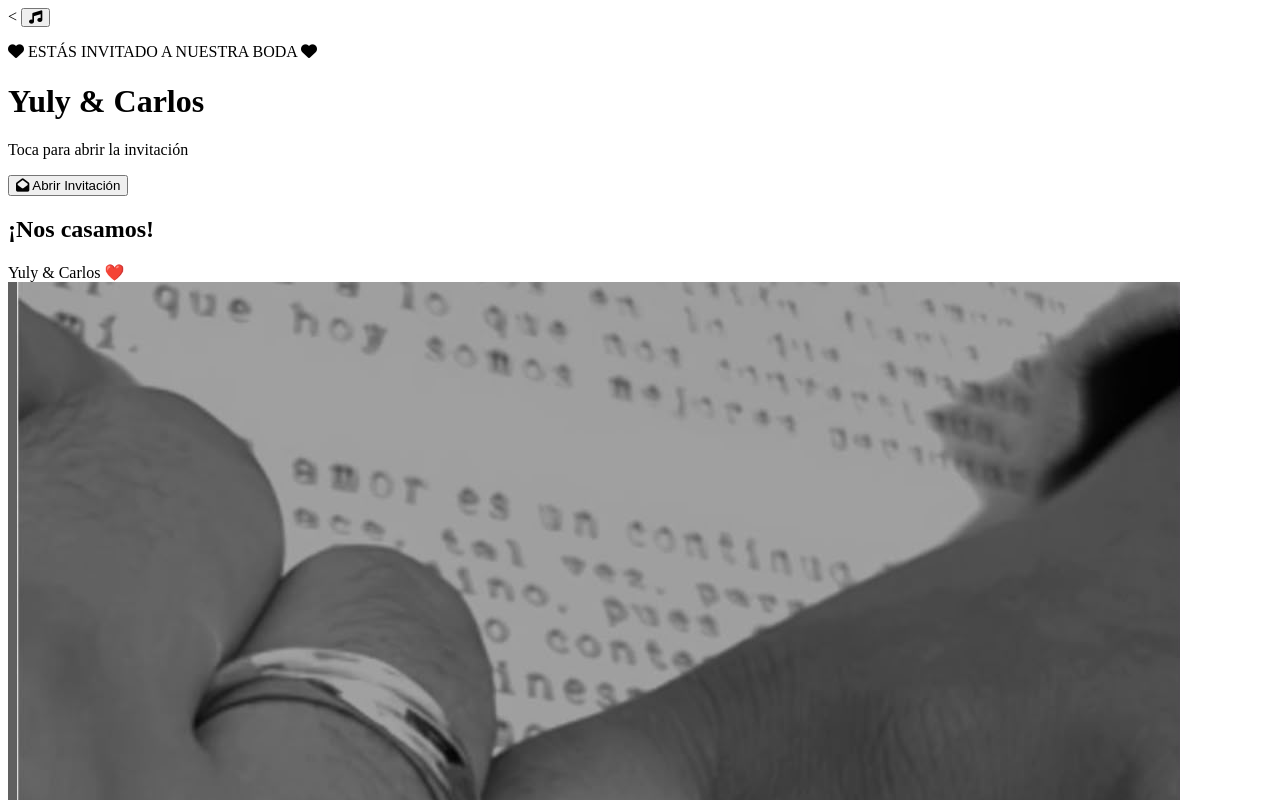
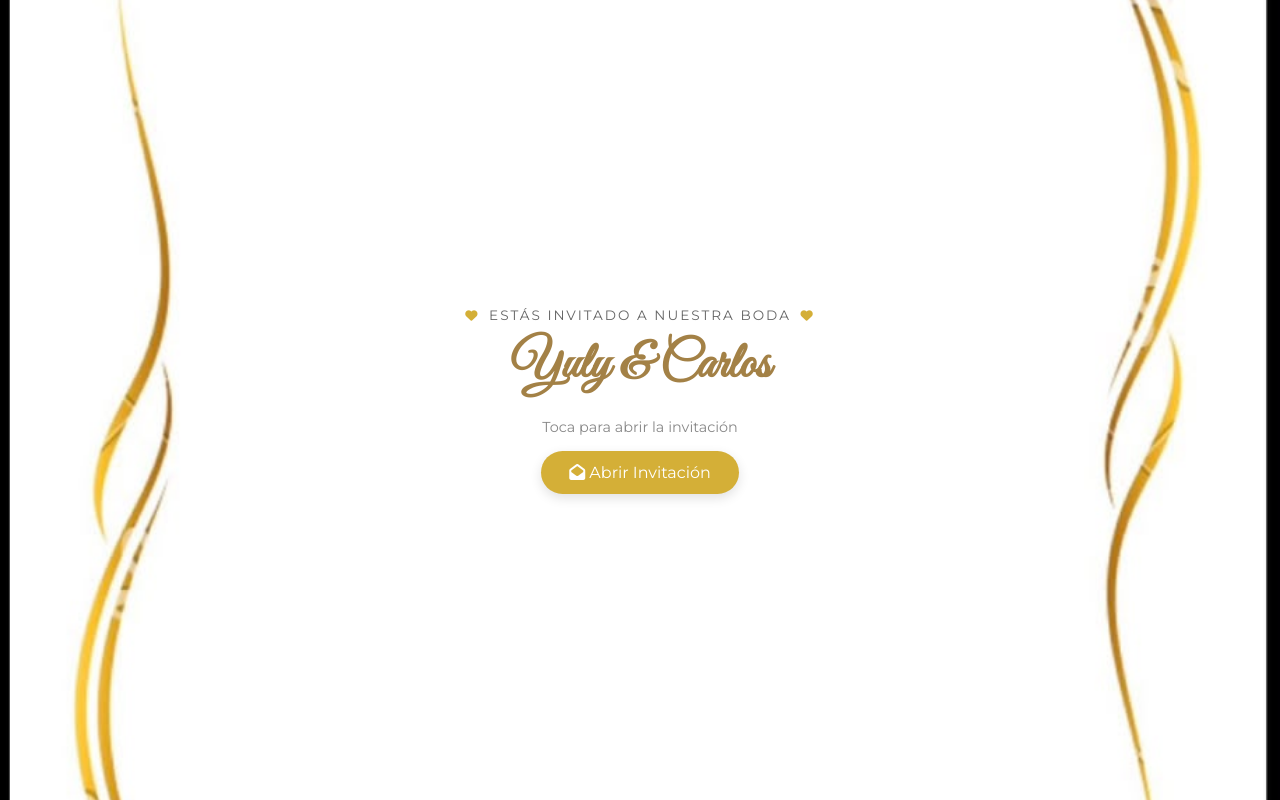
Before and after one commit to daikerdiaz0554-hub/boda-yuly-carlos, a plain HTML site: page index.html in a window 1280 px wide. Shown: the top 800 px of the page. Drawn offline with Linux system fonts and the light colour scheme.

Commit message:
Update style.css

```diff
--- a/style.css
+++ b/style.css
@@ -1,59 +1,230 @@
-document.addEventListener("DOMContentLoaded", () => {
-    const welcomeScreen = document.getElementById("welcome-screen");
-    const openBtn = document.getElementById("open-btn");
-    const bgMusic = document.getElementById("bg-music");
-    const musicBtn = document.getElementById("music-btn");
+/* CONFIGURACIÓN GENERAL */
+* {
+    margin: 0;
+    padding: 0;
+    box-sizing: border-box;
+    font-family: 'Montserrat', sans-serif;
+}
 
-    if (openBtn && welcomeScreen) {
-        openBtn.addEventListener("click", () => {
-            welcomeScreen.classList.add("opened");
-            if (bgMusic) {
-                bgMusic.play().then(() => {
-                    if (musicBtn) musicBtn.innerHTML = '<i class="fas fa-pause"></i>';
-                }).catch((error) => {
-                    console.log("Reproducción automática bloqueada por el navegador:", error);
-                });
-            }
-        });
-    }
+body {
+    background-color: #fdfbf7;
+    color: #333333;
+    display: flex;
+    justify-content: center;
+    align-items: center;
+    min-height: 100vh;
+    overflow-x: hidden;
+}
 
-    if (musicBtn && bgMusic) {
-        musicBtn.addEventListener("click", () => {
-            if (bgMusic.paused) {
-                bgMusic.play();
-                musicBtn.innerHTML = '<i class="fas fa-pause"></i>';
-            } else {
-                bgMusic.pause();
-                musicBtn.innerHTML = '<i class="fas fa-music"></i>';
-            }
-        });
-    }
+/* PANTALLA DE BIENVENIDA A PANTALLA COMPLETA */
+#welcome-screen {
+    position: fixed;
+    top: 0;
+    left: 0;
+    width: 100vw;
+    height: 100vh;
+    background-color: #fdfbf7;
+    background-image: url('marco.jpg');
+    background-size: cover;
+    background-position: center center;
+    background-repeat: no-repeat;
+    z-index: 9999;
+    display: flex;
+    flex-direction: column;
+    justify-content: center;
+    align-items: center;
+    text-align: center;
+    transition: opacity 0.8s ease, visibility 0.8s ease;
+}
 
-    // FECHA Y HORA CONFIGURADAS A LAS 6:00 P.M. (18:00:00)
-    const targetDate = new Date("November 10, 2026 18:00:00").getTime();
+#welcome-screen.opened {
+    opacity: 0;
+    visibility: hidden;
+    pointer-events: none;
+}
 
-    function updateCountdown() {
-        const now = new Date().getTime();
-        const difference = targetDate - now;
+.welcome-content {
+    padding: 20px;
+    z-index: 2;
+}
 
-        if (difference > 0) {
-            const days = Math.floor(difference / (1000 * 60 * 60 * 24));
-            const hours = Math.floor((difference % (1000 * 60 * 60 * 24)) / (1000 * 60 * 60));
-            const minutes = Math.floor((difference % (1000 * 60 * 60)) / (1000 * 60));
-            const seconds = Math.floor((difference % (1000 * 60)) / 1000);
+.welcome-content .sub-title {
+    font-size: 0.85rem;
+    letter-spacing: 2px;
+    color: #666666;
+    margin-bottom: 10px;
+}
 
-            const daysElem = document.getElementById("days");
-            const hoursElem = document.getElementById("hours");
-            const minutesElem = document.getElementById("minutes");
-            const secondsElem = document.getElementById("seconds");
+.welcome-content h1 {
+    font-family: 'Great Vibes', cursive;
+    font-size: 3.2rem;
+    color: #a38146;
+    margin: 10px 0 20px 0;
+}
 
-            if (daysElem) daysElem.innerText = days < 10 ? "0" + days : days;
-            if (hoursElem) hoursElem.innerText = hours < 10 ? "0" + hours : hours;
-            if (minutesElem) minutesElem.innerText = minutes < 10 ? "0" + minutes : minutes;
-            if (secondsElem) secondsElem.innerText = seconds < 10 ? "0" + seconds : seconds;
-        }
-    }
+.welcome-content .instruction {
+    font-size: 0.9rem;
+    color: #888888;
+    margin-bottom: 15px;
+}
 
-    setInterval(updateCountdown, 1000);
-    updateCountdown();
-});
+#open-btn {
+    background-color: #d4af37;
+    color: white;
+    border: none;
+    padding: 12px 28px;
+    font-size: 1rem;
+    border-radius: 25px;
+    cursor: pointer;
+    box-shadow: 0 4px 12px rgba(0,0,0,0.12);
+    transition: transform 0.2s;
+}
+
+#open-btn:active {
+    transform: scale(0.95);
+}
+
+.floral {
+    display: none;
+}
+
+/* CONTENEDOR PRINCIPAL */
+.main-content {
+    width: 100%;
+    max-width: 480px;
+    padding: 25px 20px;
+    text-align: center;
+    margin: 0 auto;
+}
+
+/* TÍTULOS Y NOMBRES */
+.main-title-gold {
+    font-family: 'Great Vibes', cursive;
+    font-size: 3.5rem;
+    color: #a38146;
+    margin-top: 15px;
+    margin-bottom: 5px;
+}
+
+.couple-names {
+    font-family: 'Great Vibes', cursive;
+    font-size: 2.5rem;
+    color: #333333;
+    margin-top: 5px;
+}
+
+/* MARCO Y FOTO DE LOS NOVIOS */
+.photo-frame {
+    width: 100%;
+    max-width: 300px;
+    height: 350px;
+    margin: 20px auto;
+    border: 2px solid #d4af37;
+    border-radius: 15px;
+    padding: 6px;
+    background: #ffffff;
+    box-shadow: 0 4px 15px rgba(0,0,0,0.08);
+}
+
+.photo-frame img {
+    width: 100%;
+    height: 100%;
+    object-fit: cover;
+    border-radius: 10px;
+    display: block;
+}
+
+/* DETALLES Y DECORACIONES DORADAS */
+.gold-heart {
+    color: #d4af37 !important;
+    font-size: 0.9em;
+    margin: 0 4px;
+}
+
+.gold-divider {
+    color: #d4af37;
+    font-size: 1.2rem;
+    margin: 18px 0;
+}
+
+/* TEXTOS LIBRES */
+.spiritual-text {
+    font-size: 0.95rem;
+    line-height: 1.6;
+    color: #444444;
+    font-style: italic;
+    margin: 15px 0;
+    padding: 0 10px;
+}
+
+.date-phrase {
+    font-family: 'Great Vibes', cursive;
+    font-size: 2rem;
+    color: #a38146;
+    margin: 15px 0 5px 0;
+}
+
+/* CONTADOR REGRESIVO */
+#timer {
+    display: flex;
+    justify-content: center;
+    gap: 10px;
+    margin: 20px 0;
+}
+
+.time-box {
+    background: #ffffff;
+    border: 1px solid #e2d1a6;
+    border-radius: 10px;
+    padding: 10px;
+    min-width: 65px;
+}
+
+.time-box span {
+    font-size: 1.4rem;
+    font-weight: bold;
+    color: #a38146;
+}
+
+.time-box p {
+    font-size: 0.75rem;
+    color: #666666;
+}
+
+/* BOTONES DE ACCIÓN */
+.btn {
+    display: block;
+    width: 100%;
+    padding: 12px;
+    margin: 10px 0;
+    border-radius: 8px;
+    text-decoration: none;
+    font-weight: 600;
+    font-size: 0.95rem;
+}
+
+.btn-whatsapp {
+    background-color: #d4af37;
+    color: white;
+}
+
+.btn-maps {
+    background-color: transparent;
+    color: #666666;
+    border: 1px solid #cccccc;
+}
+
+/* BOTÓN FLOTANTE MÚSICA */
+.music-floating {
+    position: fixed;
+    top: 15px;
+    right: 15px;
+    background: #d4af37;
+    color: white;
+    border: none;
+    width: 40px;
+    height: 40px;
+    border-radius: 50%;
+    z-index: 1000;
+    box-shadow: 0 2px 8px rgba(0,0,0,0.2);
+}
```
